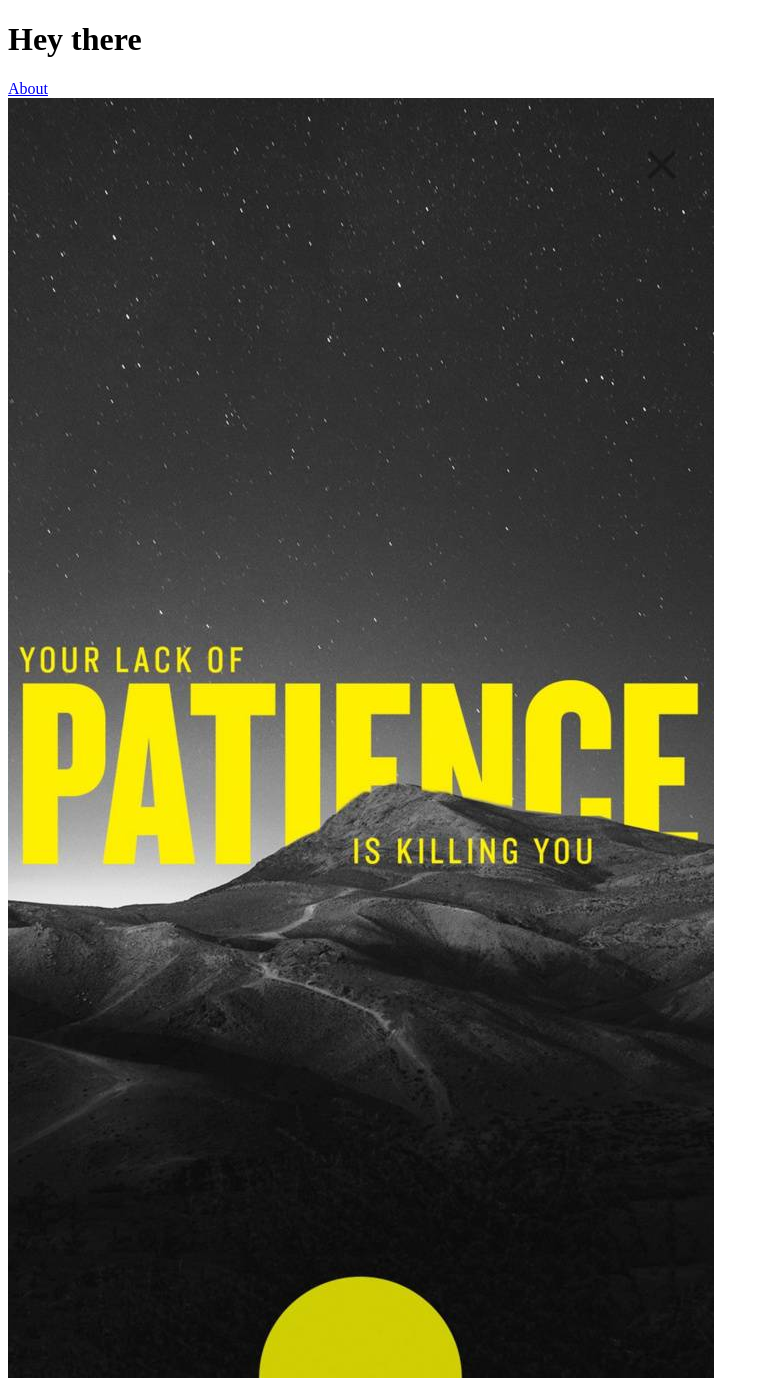
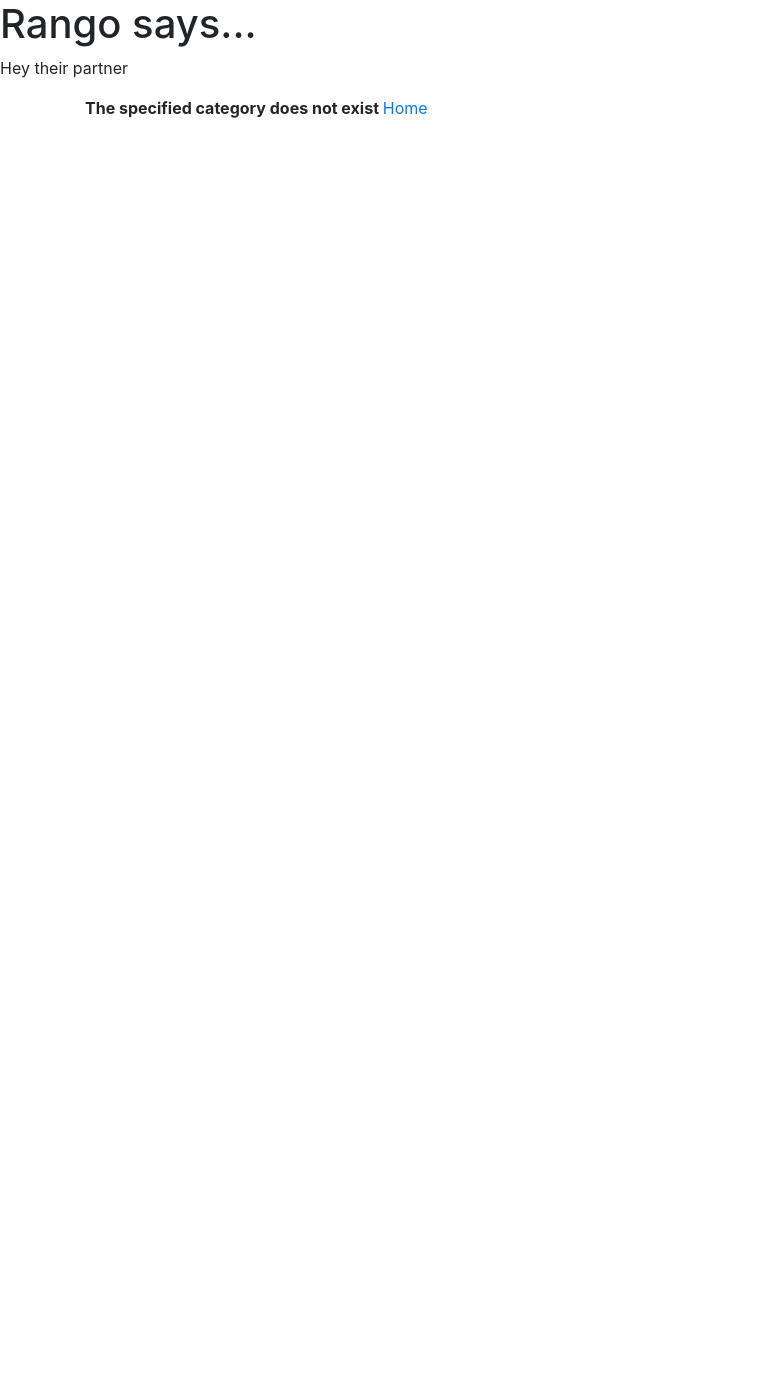
Before and after one commit to 4k45hv3rm4/tango_project, a Django app: page /rango/category/1 in a window 1280 px wide. Shown: the top 1379 px of the page, without its empty margins (0-776 px from the left). After the commit the page ends 118 px from the top, so only its background shows below. Run offline with Django 3.2, Linux system fonts and the light colour scheme; data that the repository does not hold is empty; some libraries are stand-ins or nearby versions.

Commit message:
added category and page options and displayed them in template

```diff
--- a/tango_project/rango/admin.py
+++ b/tango_project/rango/admin.py
@@ -4,5 +4,9 @@ from .models import Category, Page
 class PageAdmin(admin.ModelAdmin):
     list_display=('title','category','url')
 
-admin.site.register(Category)
+class CategoryAdmin(admin.ModelAdmin):
+    prepopulated_fileds = {'slug':('name',)}
+
+
+admin.site.register(Category, CategoryAdmin)
 admin.site.register(Page, PageAdmin)
--- a/tango_project/rango/urls.py
+++ b/tango_project/rango/urls.py
@@ -1,6 +1,7 @@
 from django.conf.urls import url
-from .views import index
+from .views import index,show_category
 
 urlpatterns =[
-    url('', index, name="index" ),
+    url(r'^$', index, name="index" ),
+    url(r'^category/(?P<category_url>[\w\-]+)$', show_category, name="category")
 ]
--- a/tango_project/rango/views.py
+++ b/tango_project/rango/views.py
@@ -1,6 +1,25 @@
 from django.shortcuts import render
 from django.http import HttpResponse
-from django.conf import settings
+from .models import Category, Page
+
+
+
 
 def index(request):
-    return render(request, 'rango/index.html')
+    category_list = Category.objects.order_by('-likes')[:5]
+    page_list = Page.objects.order_by('-views')[:5]
+    context={'categories':category_list}
+    return render(request, 'rango/index.html', context)
+
+
+def show_category(request, category_url):
+    context = {}
+    try:
+        category = Category.objects.get(slug=category_url)
+        pages = Page.objects.filter(category=category)
+        context['pages']=pages
+        context['category']=category
+    except Category.DoesNotExist:
+        context['category'] = None
+        context['pages'] = None
+    return render(request, "rango/category.html", context)
--- /dev/null
+++ b/tango_project/templates/rango/base.html
@@ -0,0 +1,21 @@
+
+
+<!DOCTYPE html>
+{% load static %}
+<html>
+    <head><title>rango</title></head>
+    <link rel="stylesheet" href="https://stackpath.bootstrapcdn.com/bootstrap/4.4.1/css/bootstrap.min.css" integrity="sha384-Vkoo8x4CGsO3+Hhxv8T/Q5PaXtkKtu6ug5TOeNV6gBiFeWPGFN9MuhOf23Q9Ifjh" crossorigin="anonymous">
+    <body>
+        <h1>Rango says... </h1>
+        <p>Hey their partner</p>
+
+        <div class="container">
+            {% block content %}
+            {% endblock %}
+
+        </div>
+        <script src="https://code.jquery.com/jquery-3.4.1.slim.min.js" integrity="sha384-J6qa4849blE2+poT4WnyKhv5vZF5SrPo0iEjwBvKU7imGFAV0wwj1yYfoRSJoZ+n" crossorigin="anonymous"></script>
+        <script src="https://cdn.jsdelivr.net/npm/popper.js@1.16.0/dist/umd/popper.min.js" integrity="sha384-Q6E9RHvbIyZFJoft+2mJbHaEWldlvI9IOYy5n3zV9zzTtmI3UksdQRVvoxMfooAo" crossorigin="anonymous"></script>
+        <script src="https://stackpath.bootstrapcdn.com/bootstrap/4.4.1/js/bootstrap.min.js" integrity="sha384-wfSDF2E50Y2D1uUdj0O3uMBJnjuUD4Ih7YwaYd1iqfktj0Uod8GCExl3Og8ifwB6" crossorigin="anonymous"></script>
+    </body>
+</html>
--- /dev/null
+++ b/tango_project/templates/rango/category.html
@@ -0,0 +1,22 @@
+{% extends "rango/base.html" %}
+    {% block content %}
+        <div>
+            {% if category %}
+                <h1>{{ category.name }}</h1>
+                <emp>Most Viewed pages.</emp>
+                {% if pages %}
+                <ul>
+                    {% for page in pages %}
+                        <li><a href="{{page.url}}">{{page.title}}</a>   <emp class="text-monospace text-danger">views:{{page.views}}</emp>       </li>
+                    {% endfor %}
+                </ul>
+                {% else %}
+                <strong>No pages currently in category</strong>
+                {% endif %}
+            {% else %}
+                <strong>The specified category does not exist </strong>
+            {% endif %}
+            <a href="{% url 'index' %}">Home</a>
+
+        </div>
+    {% endblock %}
--- a/tango_project/templates/rango/index.html
+++ b/tango_project/templates/rango/index.html
@@ -1,20 +1,13 @@
-
-
-<!DOCTYPE html>
-{% load static %}
-<html>
-    <head><title>rango</title></head>
-    <body>
-        <h1>Hey there </h1>
-        <div>
-            <a href="/rango/">About</a><br />
-            <img src="{% static 'images/patience.jpg' %}"
-            alt="Picture of Rango" />
-             <!-- New line -->
-        </div>
-        <div>
-            <img src="{{ MEDIA_URL }}patience.jpg"
-            alt="myimage" />
-        </div>
-    </body>
-</html>
+{% extends "rango/base.html" %}
+    {% block content %}
+        <h1>Most Liked Categories.</h1>
+        {% if categories %}
+            <ul>
+                {% for cat in categories %}
+                    <li><a href="/rango/category/{{cat.slug}}">{{cat}}</a></li>
+                {% endfor %}
+            </ul>
+        {% else %}
+            <strong>There is no category present.</strong>
+        {% endif %}
+    {% endblock %}
```
Also changed, not shown: tango_project/rango/models.py (+8 -1 lines), tango_project/rango/migrations/0002_category_slug.py (added), tango_project/rango/migrations/0003_auto_20200427_1809.py (added).
